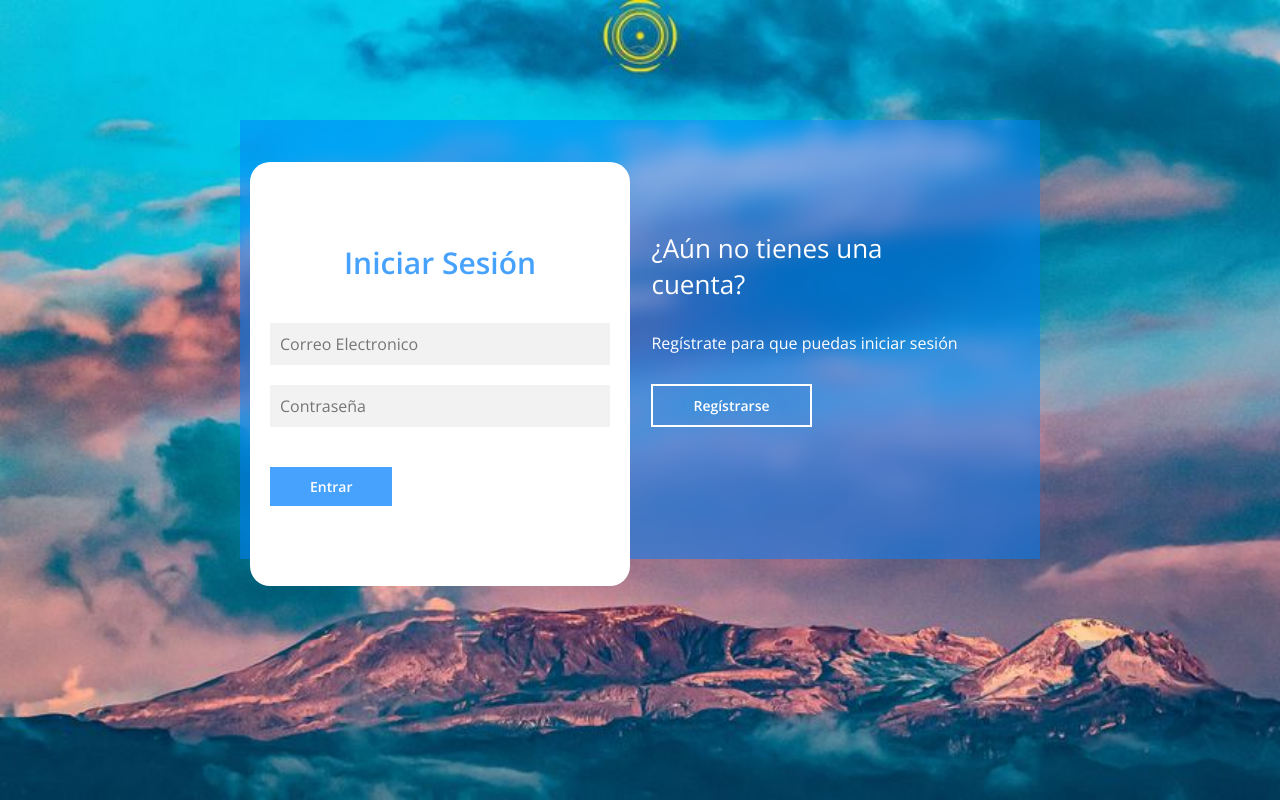
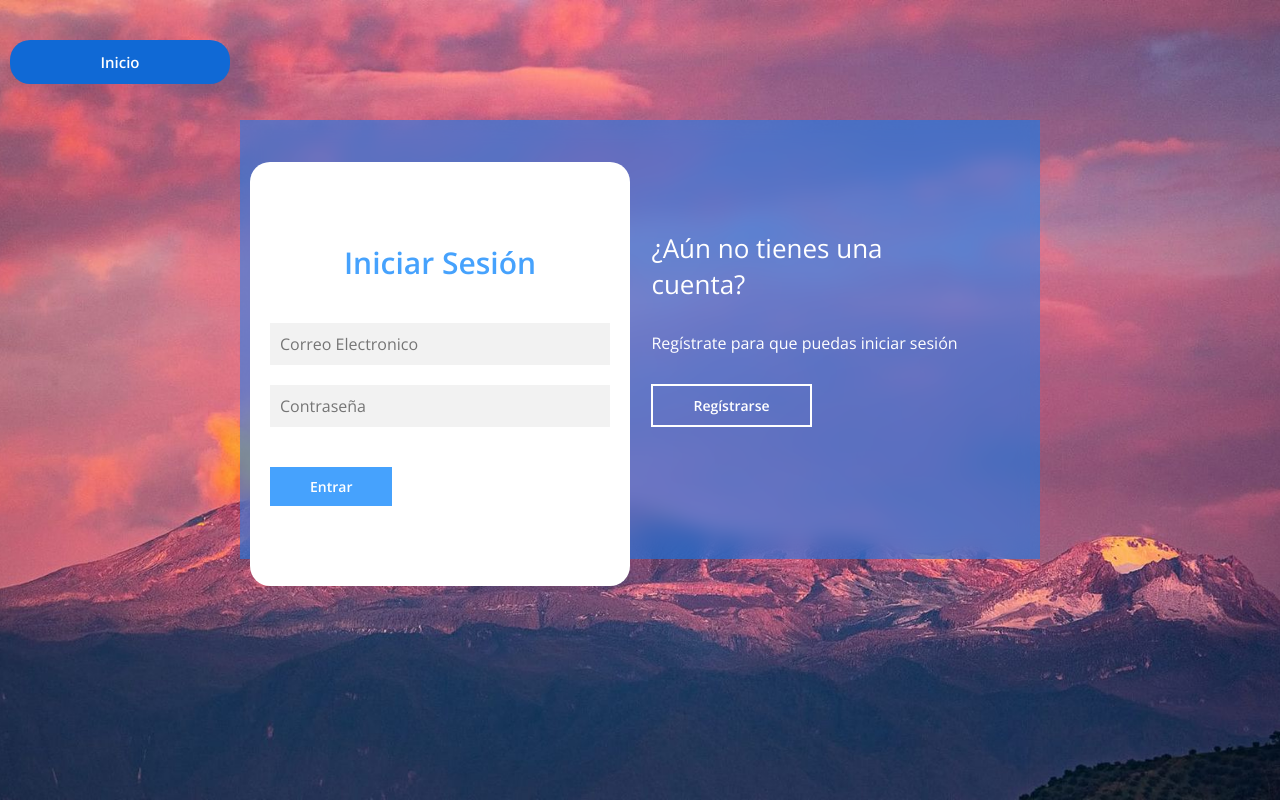
Before and after one commit to JuanVera11/PROYECTO-DE-GRADO---JUVA-TRAVEL, a plain HTML site: page login.html in a window 1280 px wide. Drawn offline with nearby package versions, Linux system fonts and the light colour scheme.

Commit message:
nuevos cambios

```diff
--- a/CSS/login.css
+++ b/CSS/login.css
@@ -9,7 +9,7 @@
 }
 
 body{
-  background-image: url(../images/Nevadodelruiz2.jpg);
+  background-image: url(../images/imagennevadodelruiz2.jpg);
   background-size: cover;
   background-repeat: no-repeat;
   background-position: center;
@@ -132,9 +132,40 @@
   outline: none;
 }
 
+.boton-regresar {
+  position: fixed;
+  top: 10px; /* Ajusta la posición vertical según tus necesidades */
+  right: 10px; /* Ajusta la posición horizontal según tus necesidades */
+  background-color: #007bff; /* Color de fondo del botón */
+  color: #fff; /* Color del texto del botón */
+  padding: 10px 20px;
+  border: none;
+  border-radius: 5px;
+  cursor: pointer;
+}
 
+/* Estilos para el botón azul */
+.boton-azul {
+  border: none;
+  background: #1069D5;
+  padding: 12px 30px;
+  border-radius: 20px 20px 20px 20px;
+  color: white;
+  font-weight: bold;
+  font-size: 15px;
+  transition: 0.4s;
+  margin-left: 0px;
+  width: 220px;
+}
+body {
+  position: relative;
+}
 
-
+#boton-regresar {
+  position: absolute;
+  top: -60px; /* Ajusta la posición vertical según tu preferencia */
+  left:10px; /* Ajusta la posición horizontal según tu preferencia */
+}
 .formulario__login{
   opacity: 1;
   display: block;
@@ -142,8 +173,6 @@
 .formulario__register{
   display: none;
 }
-
-
 
 @media screen and (max-width: 850px){
 
--- a/login.html
+++ b/login.html
@@ -4,16 +4,15 @@
     <meta charset="UTF-8">
     <meta name="viewport" content="width=device-width, initial-scale=1.0">
     <title>Login de usuarios</title>
-
     <link href="https://fonts.googleapis.com/css2?family=Roboto:ital,wght@0,100;0,300;0,400;0,500;0,700;0,900;1,100;1,300;1,400;1,500;1,700;1,900&display=swap" rel="stylesheet">
     <link rel="shortcut icon" href="images/logo juva.png" type="image/x-icon">
-
-    <link rel="stylesheet" href="css/login.css">
+    <link rel="stylesheet" href="CSS/login.css">
 </head>
 <body>
+    <main>
+        <!-- Botón de regreso -->
 
-        <main>
-
+        <button class="boton-azul" id="boton-regresar" onclick="window.location.href='index.html'">Inicio</button>
         <div class="contenedor__todo">
             <div class="caja__trasera">
                 <div class="caja__trasera-login">
@@ -27,6 +26,7 @@
                     <button id="btn__registrarse">Regístrarse</button>
                 </div>
             </div>
+
 
             <!--Formulario de Login y registro-->
             <div class="contenedor__login-register">
@@ -47,7 +47,6 @@
                         <input type="text" placeholder="Usuario">
                         <input type="password" placeholder="Contraseña">
                         <button onclick="window.location.href='login.html'">INICIO DE SESION</button>
-
                     </form>
                 </div>
             </div>
```
Also changed, not shown: planes.html (+4 -4 lines). Lines whose indentation alone changed are shown as unchanged.
